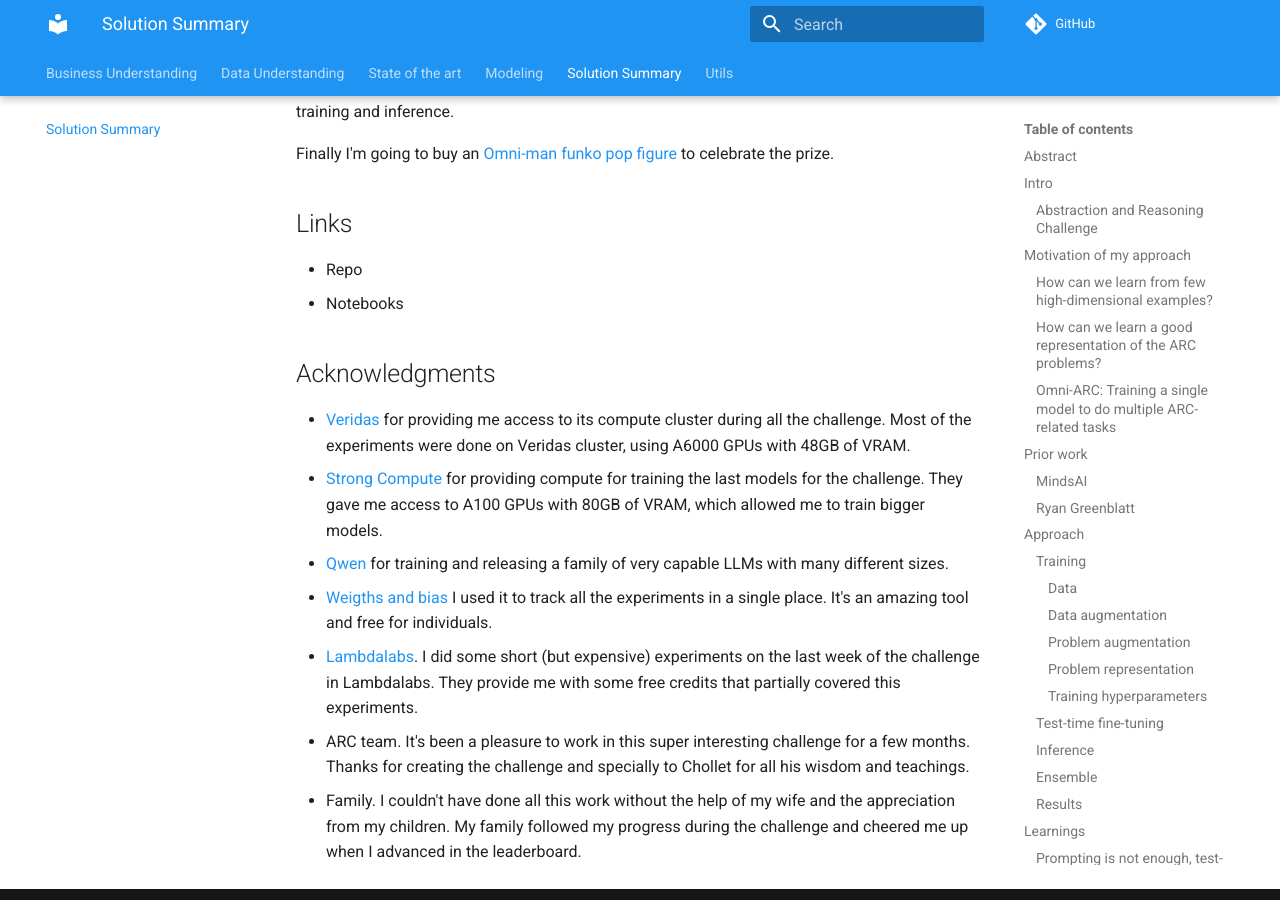
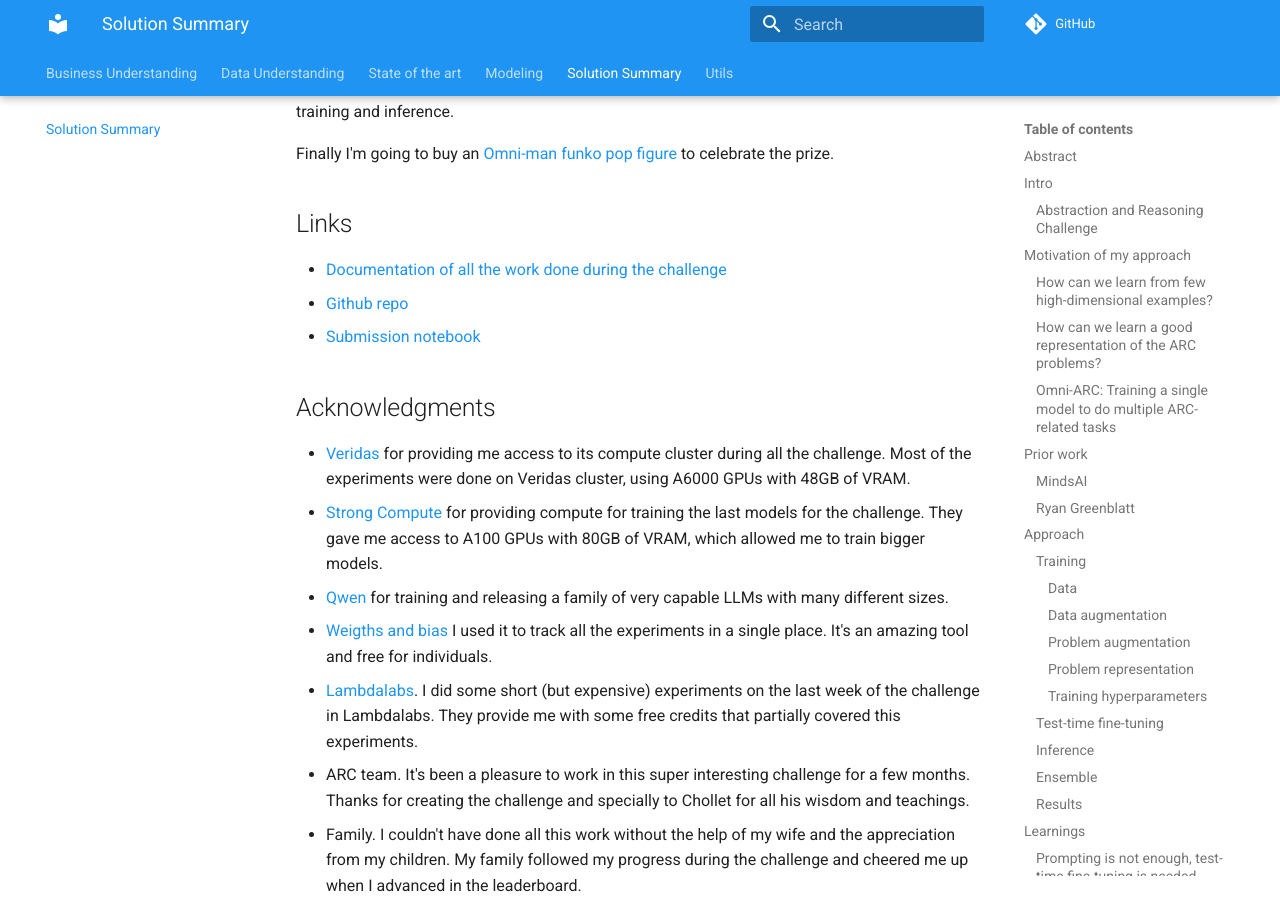
Before and after one commit to zhengjunyao-work/arc24, an MkDocs documentation site: the page built from docs/05_Solution_Summary.md, in a window 1280 px wide and 900 px high, scrolled down 12597 px. Built offline with MkDocs 1.6.1 and Material for MkDocs 9.7.7, drawn with Linux system fonts in a browser that asks for light colours; comment, search, counter and statistics services are not loaded.

Commit message:
updated documentation

```diff
--- a/docs/05_Solution_Summary.md
+++ b/docs/05_Solution_Summary.md
@@ -432,8 +432,9 @@
 
 ## Links
 
-- Repo
-- Notebooks
+- [Documentation of all the work done during the challenge]()
+- [Github repo](https://github.com/ironbar/arc24)
+- [Submission notebook](https://www.kaggle.com/code/ironbar/single-task-test-time-fine-tuning-for-arc24?scriptVersionId=199282752)
 
 ## Acknowledgments
 
```
